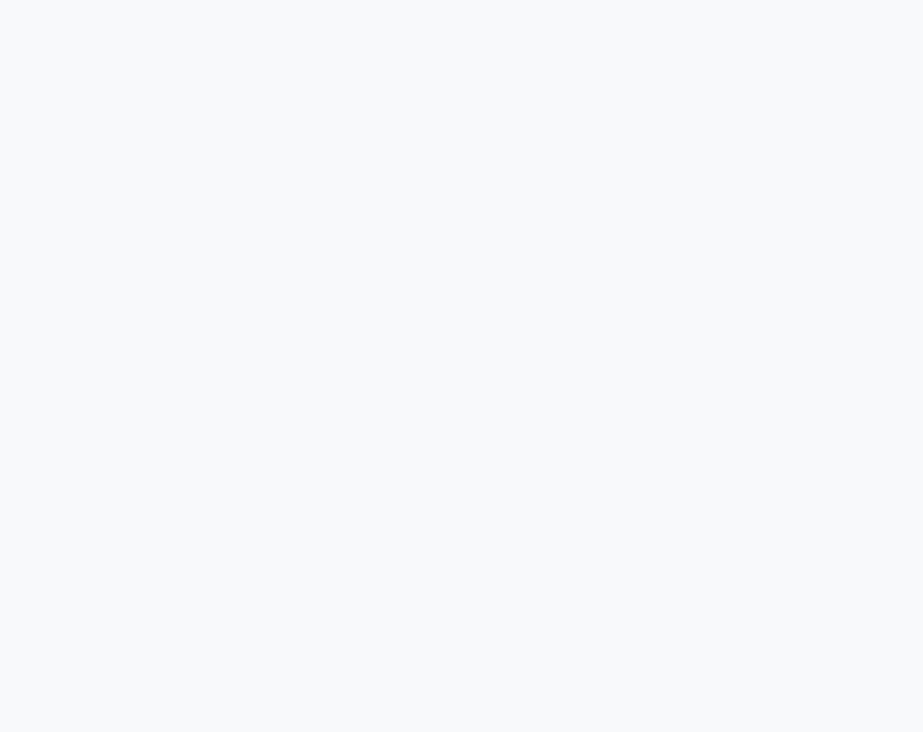
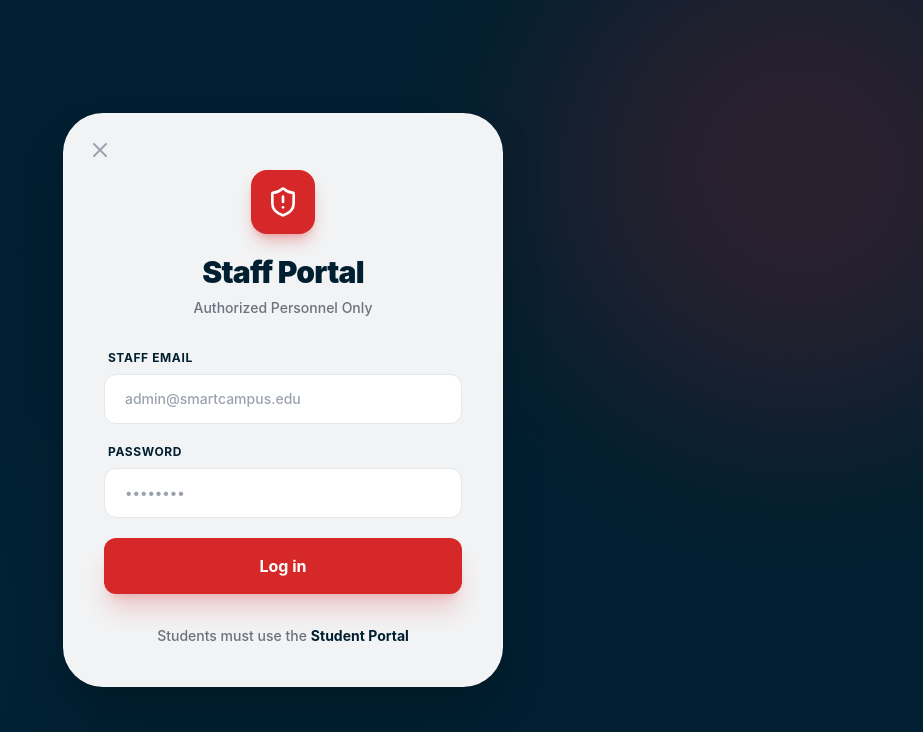
Before and after one commit to Darshik-an/it3030-paf-2026-smart-campus-group-WE-117-1.2, a React (Vite) app in the folder frontend/: page /admin-login in a window 1280 px wide. Before the commit this address had no page. Shown: the top 732 px of the page, without its empty margins (357-1280 px from the left). Built offline with nearby package versions, Linux system fonts and the light colour scheme.

Commit message:
Add Admin login page and wire routes

```diff
--- a/frontend/src/App.jsx
+++ b/frontend/src/App.jsx
@@ -2,6 +2,7 @@ import { BrowserRouter, Routes, Route, Navigate } from 'react-router-dom';
 import { AuthProvider } from './context/AuthContext';
 import LandingPage from './pages/LandingPage';
 import LoginPage from './pages/LoginPage';
+import AdminLogin from './pages/AdminLogin';
 import SignupPage from './pages/SignupPage';
 import OAuth2Callback from './pages/OAuth2Callback';
 import Dashboard from './pages/Dashboard';
@@ -13,6 +14,7 @@ function App() {
       <BrowserRouter>
         <Routes>
           <Route path="/login" element={<LoginPage />} />
+          <Route path="/admin-login" element={<AdminLogin />} />
           <Route path="/signup" element={<SignupPage />} />
           <Route path="/oauth2/callback" element={<OAuth2Callback />} />
           <Route path="/dashboard" element={
--- /dev/null
+++ b/frontend/src/pages/AdminLogin.jsx
@@ -0,0 +1,91 @@
+import { useState } from 'react';
+import { Navigate, Link, useNavigate } from 'react-router-dom';
+import { useAuth } from '../context/AuthContext';
+import { X, ShieldAlert } from 'lucide-react';
+import api from '../services/api';
+
+export default function AdminLogin() {
+  const { user, login, loading } = useAuth();
+  const [email, setEmail] = useState('');
+  const [password, setPassword] = useState('');
+  const [error, setError] = useState('');
+  const navigate = useNavigate();
+
+  if (user) return <Navigate to="/dashboard" />;
+
+  const handleAdminLogin = async (e) => {
+    e.preventDefault();
+    try {
+      // Make real call to backend
+      const response = await api.post('/auth/login', { email, password });
+      login(response.data.token);
+      navigate('/dashboard');
+    } catch (err) {
+      setError(err.response?.data?.message || 'Invalid admin credentials');
+    }
+  };
+
+  return (
+    <div className="min-h-screen w-full flex items-center justify-center p-6 bg-[#001f30] relative overflow-hidden">
+      {/* Background Blobs for Admin page (Darker, more serious tones) */}
+      <div className="absolute top-[-10%] right-[-10%] w-[500px] h-[500px] bg-[#D62828] opacity-20 rounded-full blur-[100px] pointer-events-none"></div>
+      <div className="absolute bottom-[-10%] left-[-10%] w-[500px] h-[500px] bg-[#003049] opacity-40 rounded-full blur-[100px] pointer-events-none"></div>
+
+      <div className="bg-white/95 backdrop-blur-xl w-full max-w-[440px] p-10 rounded-[2.5rem] shadow-2xl relative z-10 border border-white/20">
+        <Link to="/" className="absolute top-6 left-6 text-gray-400 hover:text-[#D62828] transition-colors">
+           <X className="w-6 h-6" />
+        </Link>
+
+        {error && <div className="text-[#D62828] text-center text-sm mt-2 mb-2 font-bold bg-[#D62828]/10 p-3 rounded-xl">{error}</div>}
+
+        <div className="text-center mb-8 mt-4">
+          <div className="w-16 h-16 bg-[#D62828] rounded-2xl flex items-center justify-center text-white font-black text-3xl mx-auto mb-5 shadow-lg shadow-[#D62828]/30">
+            <ShieldAlert className="w-8 h-8" />
+          </div>
+          <h1 className="text-3xl font-black text-[#001f30] tracking-tight">Staff Portal</h1>
+          <p className="text-gray-500 text-sm mt-2 font-medium">Authorized Personnel Only</p>
+        </div>
+
+        <form className="space-y-5" onSubmit={handleAdminLogin}>
+          <div>
+            <label className="block text-xs font-bold text-[#001f30] uppercase tracking-wider mb-2 ml-1">Staff Email</label>
+            <input
+              type="email"
+              value={email}
+              onChange={(e) => setEmail(e.target.value)}
+              placeholder="admin@smartcampus.edu"
+              className="w-full px-5 py-3.5 rounded-xl border border-gray-200 text-sm transition-all focus:border-[#D62828] focus:ring-4 focus:ring-[#D62828]/10 outline-none font-medium"
+              required
+            />
+          </div>
+          <div>
+            <label className="block text-xs font-bold text-[#001f30] uppercase tracking-wider mb-2 ml-1">Password</label>
+            <input
+              type="password"
+              placeholder="••••••••"
+              value={password}
+              onChange={(e) => setPassword(e.target.value)}
+              className="w-full px-5 py-3.5 rounded-xl border border-gray-200 text-sm transition-all focus:border-[#D62828] focus:ring-4 focus:ring-[#D62828]/10 outline-none font-medium"
+              required
+            />
+          </div>
+
+          <button
+            type="submit"
+            disabled={loading}
+            className="w-full bg-[#D62828] text-white py-4 rounded-xl font-bold hover:bg-[#b01e1e] transition-all shadow-xl shadow-[#D62828]/20 disabled:opacity-70 active:scale-[0.98] mt-4"
+          >
+            {loading ? 'Verifying...' : 'Log in'}
+          </button>
+        </form>
+
+        <p className="text-center text-sm text-gray-500 mt-8 font-medium">
+          Students must use the
+          <Link to="/login" className="text-[#001f30] font-bold hover:underline ml-1">
+            Student Portal
+          </Link>
+        </p>
+      </div>
+    </div>
+  );
+}
--- a/frontend/src/pages/LandingPage.jsx
+++ b/frontend/src/pages/LandingPage.jsx
@@ -55,12 +55,12 @@ export default function LandingPage() {
             </p>
 
             <div className="flex flex-col sm:flex-row items-center gap-4 justify-center lg:justify-start pt-4">
-              <Link to="/signup" className="w-full sm:w-auto px-8 py-4 bg-[#F77F00] text-white rounded-2xl font-bold text-lg hover:scale-105 transition-all shadow-xl shadow-[#F77F00]/20 flex items-center justify-center gap-2 group">
+              <Link to="/login" className="w-full sm:w-auto px-8 py-4 bg-[#F77F00] text-white rounded-2xl font-bold text-lg hover:scale-105 transition-all shadow-xl shadow-[#F77F00]/20 flex items-center justify-center gap-2 group">
                 Access Student Portal
                 <ArrowRight className="w-5 h-5 group-hover:translate-x-1 transition-transform" />
               </Link>
-              <Link to="/login" className="w-full sm:w-auto px-8 py-4 bg-white/10 text-white rounded-2xl font-bold text-lg hover:bg-white/20 transition-all border border-white/10 flex items-center justify-center gap-2">
-                Staff & Admin Login
+              <Link to="/admin-login" className="w-full sm:w-auto px-8 py-4 bg-white/10 text-white rounded-2xl font-bold text-lg hover:bg-white/20 transition-all border border-white/10 flex items-center justify-center gap-2">
+                Staff Login
               </Link>
             </div>
           </div>
```
